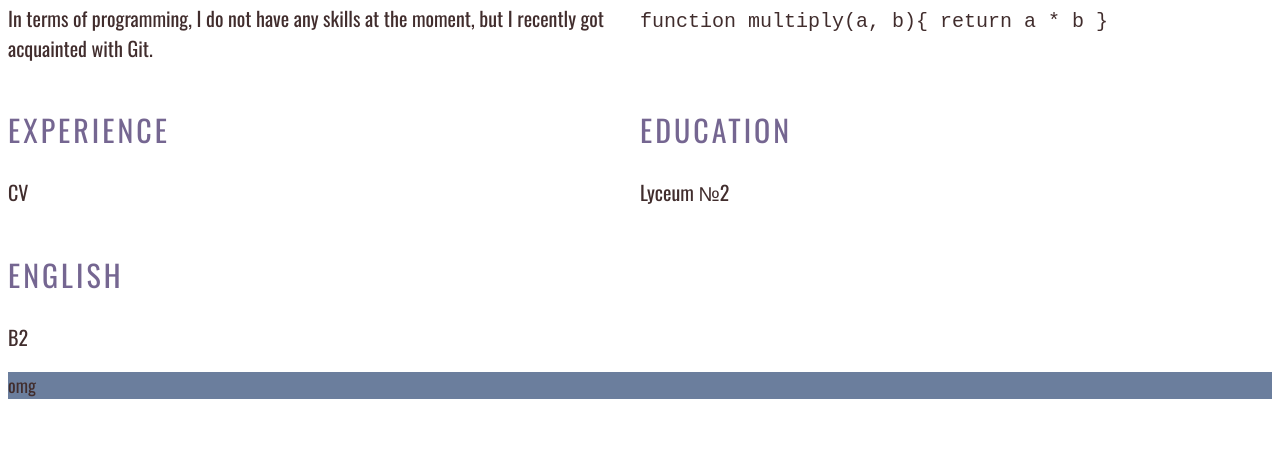
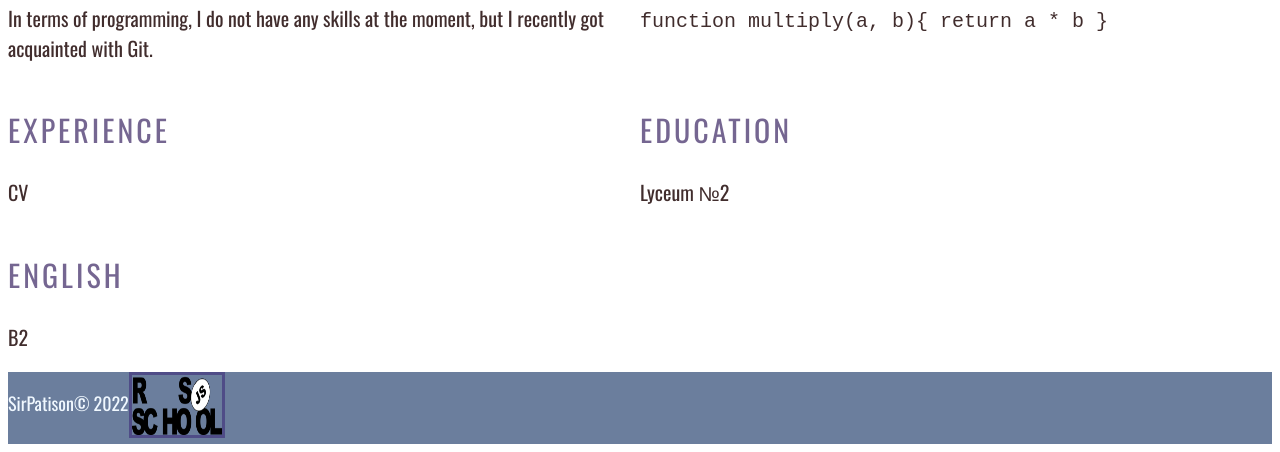
Before and after one commit to SirPatison/rsschool-cv, a plain HTML site: page index.html in a window 1280 px wide. Shown: the part 673-1125 px from the top of the page. Before the commit the page ends 1080 px from the top, so only its background shows below. Drawn offline with nearby package versions, Linux system fonts and the light colour scheme.

Commit message:
fix: add information in footer

```diff
--- a/index.html
+++ b/index.html
@@ -65,6 +65,9 @@
         </section>
 
     </main>
-    <footer class="footer">omg</footer>
+    <footer class="footer">
+        <p><a href="https://github.com/SirPatison" class="links">SirPatison</a>© 2022</p>
+        <a href="https://rs.school/js/"><img src="./icon.ico" alt="rsicon" width="90" height="60"></a>
+        </footer>
 </body>
 </html>
--- a/style.css
+++ b/style.css
@@ -44,13 +44,11 @@ body {font-family: 'Oswald', sans-serif;
           width: 100%;
         }
       }
-      .link {
-        text-decoration: none;
-        color: #829985;
-        transition: color 0.5s;
-      }
-
-      .link:hover {
-        color: #5d7260;
-      }
-      .footer {background-color: #6b7e9d;}
+      .footer {background-color: #6b7e9d;
+      color: aliceblue;
+    text-align: center;
+    display: flex;
+    flex-direction: row;
+}
+      .links {text-decoration: none;
+        color: aliceblue;}
```
